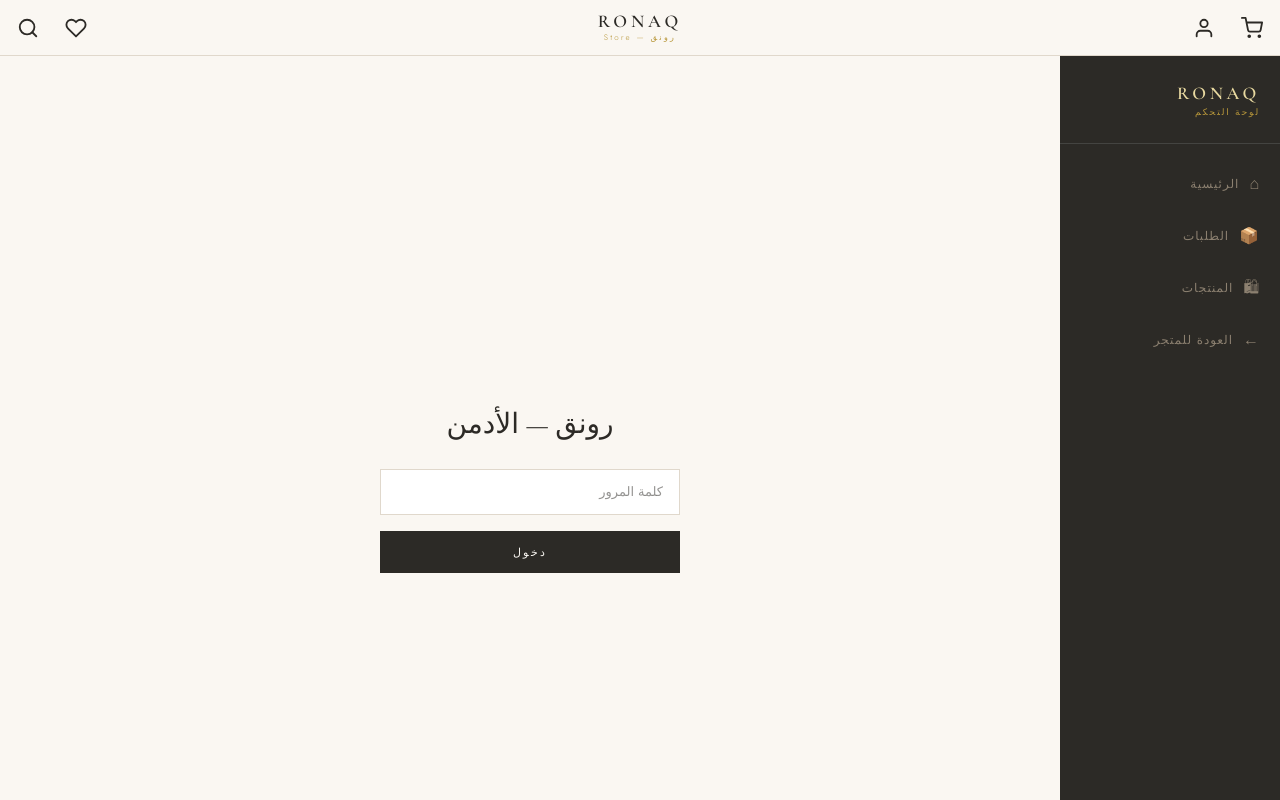
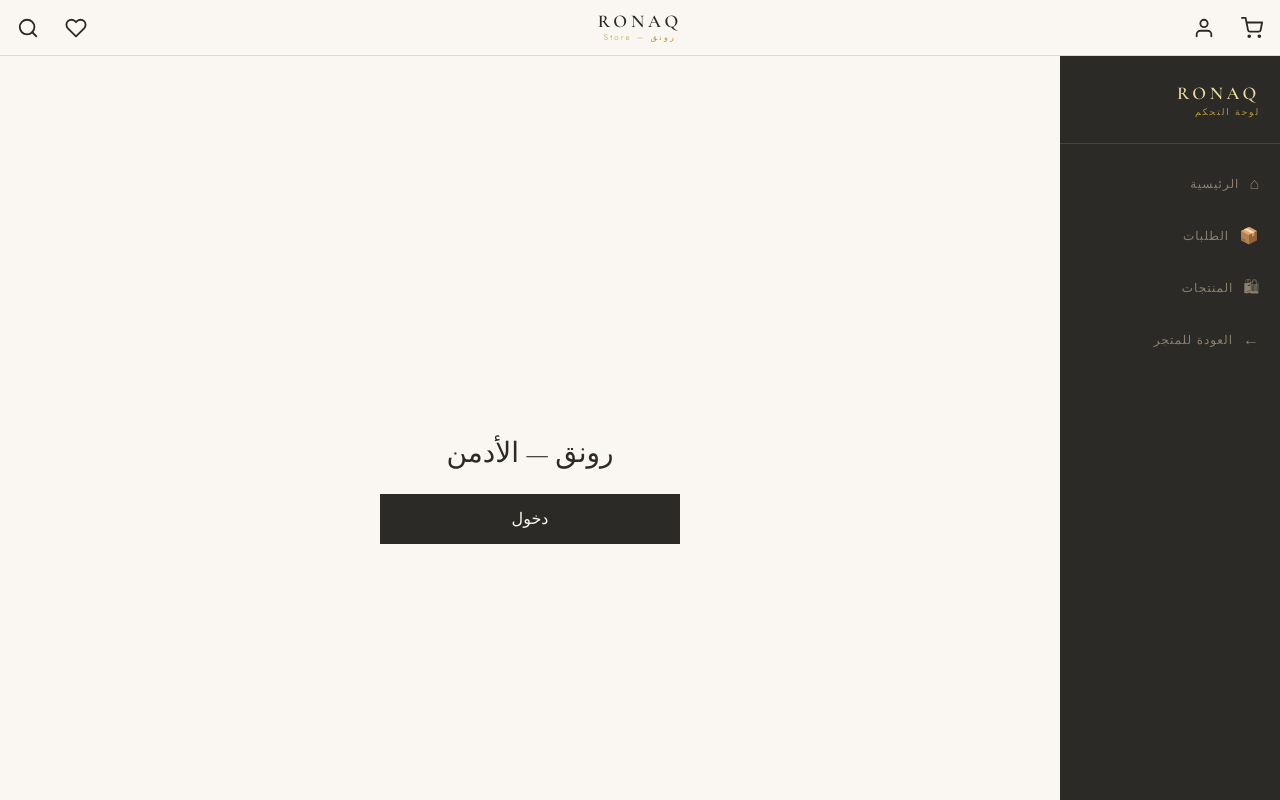
Before and after one commit to nhmcare11-glitch/ronaq, a Next.js app: page /admin/login in a window 1280 px wide. Shown: the top 800 px of the page. Built offline with nearby package versions, Linux system fonts and the light colour scheme.

Commit message:
Update all changes

```diff
--- a/app/admin/login/page.tsx
+++ b/app/admin/login/page.tsx
@@ -1,66 +1,44 @@
 "use client";
 
-import { useState } from "react";
-import { useRouter } from "next/navigation";
+import Link from "next/link";
 
 export default function AdminLogin() {
-  const [password, setPassword] = useState("");
-  const [error, setError] = useState(false);
-  const router = useRouter();
-
-  async function handleLogin() {
-    const res = await fetch("/api/admin-login", {
-      method: "POST",
-      headers: { "Content-Type": "application/json" },
-      body: JSON.stringify({ password }),
-    });
-
-    if (res.ok) {
-      router.push("/admin");
-    } else {
-      setError(true);
-    }
-  }
-
   return (
-    <div style={{
-      minHeight: "100vh", display: "flex", alignItems: "center",
-      justifyContent: "center", background: "var(--ivory)",
-    }}>
-      <div style={{ width: "300px", display: "flex", flexDirection: "column", gap: "16px" }}>
-        <div style={{
-          fontFamily: "var(--font-display)", fontSize: "28px",
-          textAlign: "center", color: "var(--charcoal)", marginBottom: "8px",
-        }}>
+    <div
+      style={{
+        minHeight: "100vh",
+        display: "flex",
+        alignItems: "center",
+        justifyContent: "center",
+        background: "var(--ivory)",
+      }}
+    >
+      <div style={{ width: "300px" }}>
+        <div
+          style={{
+            fontFamily: "var(--font-display)",
+            fontSize: "28px",
+            textAlign: "center",
+            color: "var(--charcoal)",
+            marginBottom: "20px",
+          }}
+        >
           رونق — الأدمن
         </div>
 
-        <input
-          type="password"
-          placeholder="كلمة المرور"
-          value={password}
-          onChange={(e) => { setPassword(e.target.value); setError(false); }}
-          onKeyDown={(e) => e.key === "Enter" && handleLogin()}
+        <Link
+          href="/admin"
           style={{
-            padding: "12px 16px", border: error ? "1px solid #c0392b" : "0.5px solid var(--border)",
-            background: "white", fontFamily: "var(--font-body)", fontSize: "13px",
-            outline: "none", textAlign: "right",
+            display: "block",
+            padding: "13px",
+            background: "var(--charcoal)",
+            color: "var(--ivory)",
+            textAlign: "center",
+            textDecoration: "none",
           }}
-        />
-
-        {error && (
-          <div style={{ fontSize: "11px", color: "#c0392b", textAlign: "center" }}>
-            كلمة المرور غير صحيحة
-          </div>
-        )}
-
-        <button onClick={handleLogin} style={{
-          padding: "13px", background: "var(--charcoal)", color: "var(--ivory)",
-          border: "none", fontSize: "11px", letterSpacing: "0.2em",
-          textTransform: "uppercase", fontFamily: "var(--font-body)", cursor: "pointer",
-        }}>
+        >
           دخول
-        </button>
+        </Link>
       </div>
     </div>
   );
```
